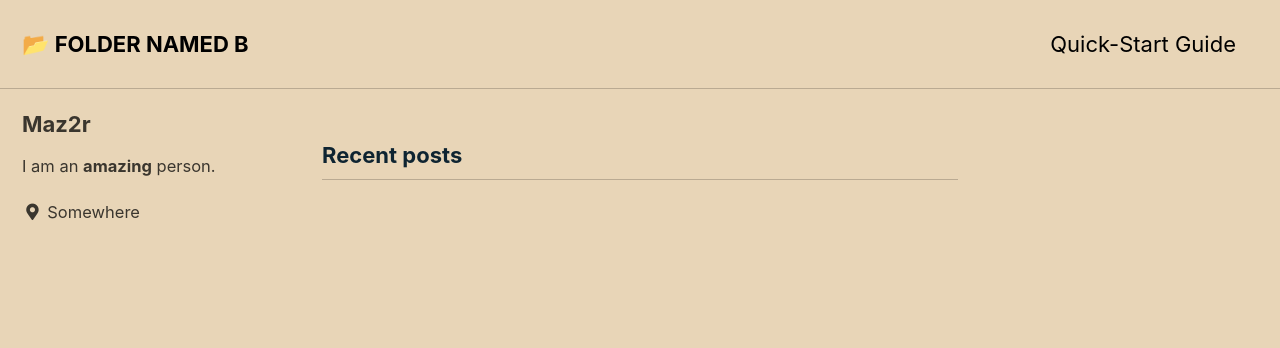
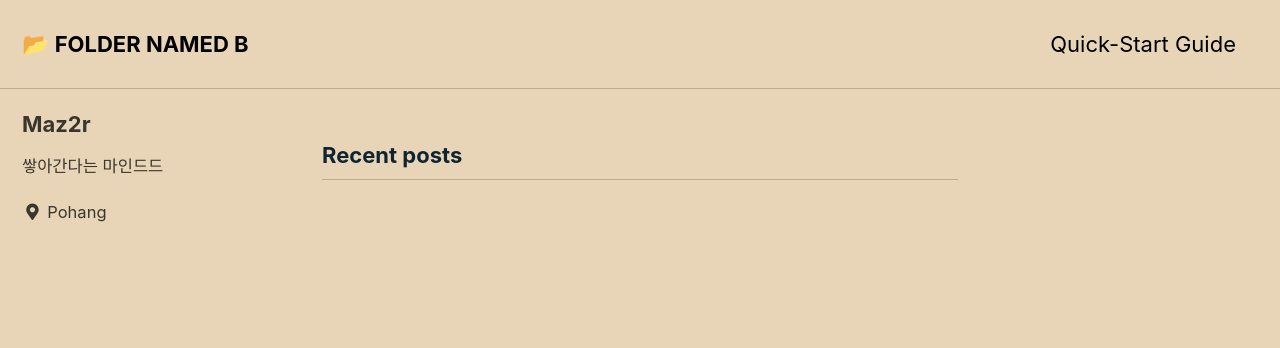
Before and after one commit to Maz2r/maz2r.github.io, a Jekyll site: the page built from index.html, in a window 1280 px wide. Shown: the top 348 px of the page. Built offline with Jekyll 4.4.1, drawn with Linux system fonts in a browser that asks for light colours; cached includes are drawn as plain includes; the list of posts is cut into pages by our own code.

Commit message:
Configuration updated

```diff
--- a/_config.yml
+++ b/_config.yml
@@ -106,8 +106,8 @@ analytics:
 author:
   name             : "Maz2r"
   avatar           : # path of avatar image, e.g. "/assets/images/bio-photo.jpg"
-  bio              : "I am an **amazing** person."
-  location         : "Somewhere"
+  bio              : "쌓아간다는 마인드드"
+  location         : "Pohang"
   email            :
   links:
     - label: "Email"
```
